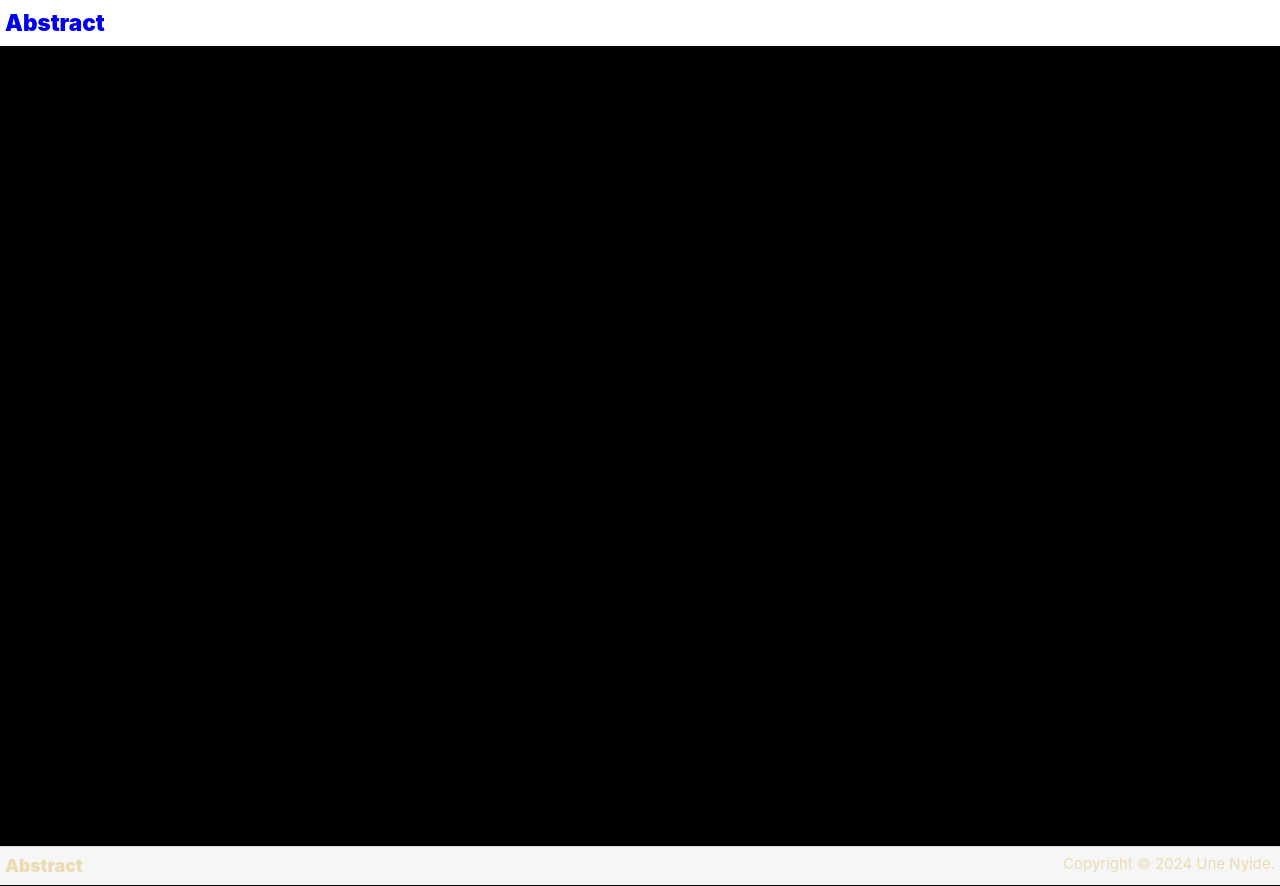
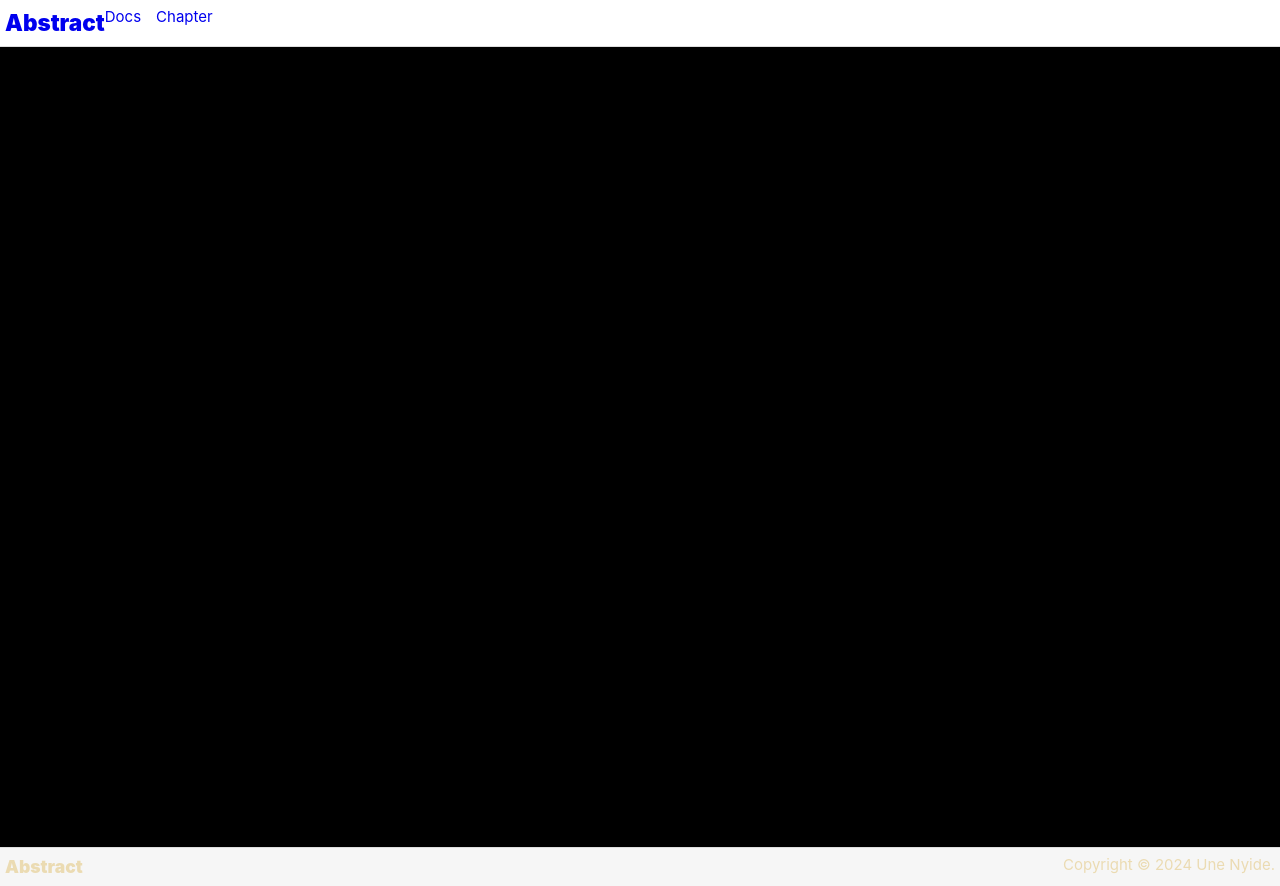
Before and after one commit to Unomars4/abstract, a Vue app: page / in a window 1280 px wide. Built offline with nearby package versions, Linux system fonts and the light colour scheme.

Commit message:
add nav bar links

```diff
--- a/src/components/Header.vue
+++ b/src/components/Header.vue
@@ -5,10 +5,16 @@ import Link from "@/components/Link.vue"
 <template>
   <header>
     <div class="header-content">
-      <Link href="/">
+      <Link :href="'/'" :blank-target="false">
       <h2>Abstract </h2>
       </Link>
       <nav>
+        <div class="nav-btn">
+          <Link :href="'/docs'" :blank-target="false">Docs</Link>
+        </div>
+        <div class="nav-btn">
+          <Link :href="'/chapters'" :blank-target="false">Chapter</Link>
+        </div>
       </nav>
     </div>
   </header>
@@ -25,7 +31,16 @@ header {
   background: white;
   z-index: 2;
   width: 100%;
-  border-bottom: solid var(--gray - 3) 1px;
+  border-bottom: solid var(--gray-3) 1px;
   padding: 5px;
 }
+
+nav,
+.header-content {
+  display: flex;
+}
+
+nav {
+  gap: 15px;
+}
 </style>
```
